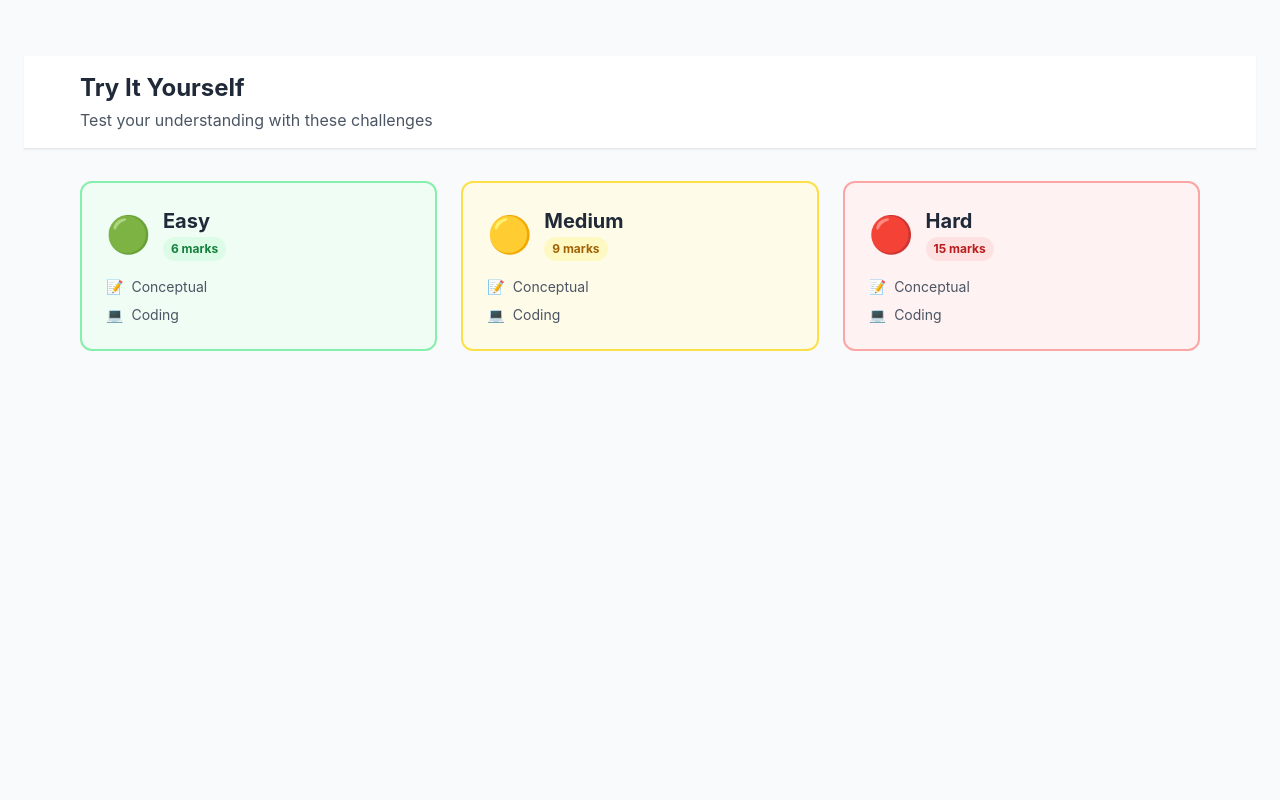
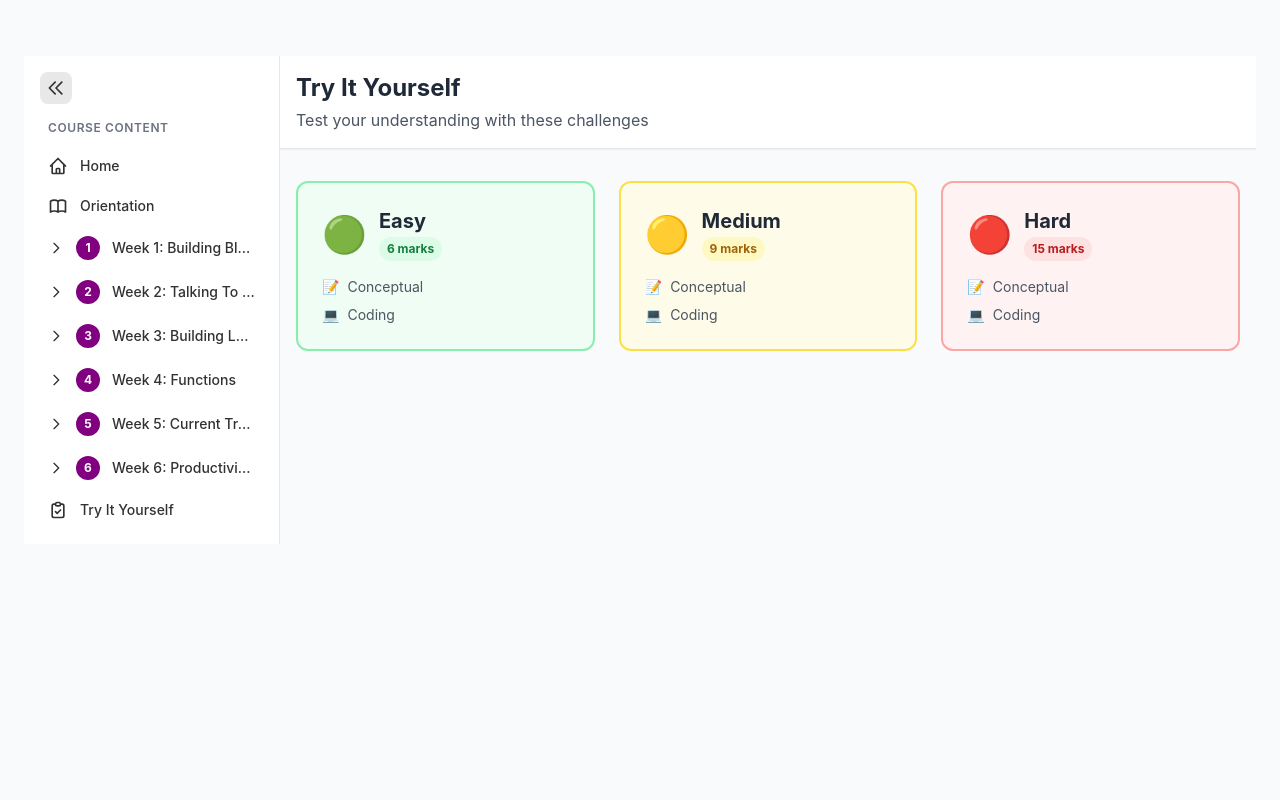
Before and after one commit to lioninthewild/portfolio, a Next.js app: page /kashvi/1/tiy in a window 1280 px wide. Shown: the top 800 px of the page. Built offline with nearby package versions, Linux system fonts and the light colour scheme.

Commit message:
fix(tiy): add sidebar to main TIY page and fix auto-expand issue
- Add sidebar to /tiy/page.tsx with course navigation
- Fix automatic week 1 expansion: now starts collapsed (expandedWeeks: [])
- Sidebar shows Home, Orientation, Weeks, TIY links
- Both TIY pages now have consistent sidebar

```diff
--- a/src/app/kashvi/[course]/tiy/[difficulty]/page.tsx
+++ b/src/app/kashvi/[course]/tiy/[difficulty]/page.tsx
@@ -26,7 +26,7 @@ export default function TIYDifficultyPage() {
 
   const [expandedSection, setExpandedSection] = useState<string | null>("conceptual");
   const [isMinimized, setIsMinimized] = useState(false);
-  const [expandedWeeks, setExpandedWeeks] = useState<number[]>([1]);
+  const [expandedWeeks, setExpandedWeeks] = useState<number[]>([]);
 
   const toggleSection = (section: string) => {
     setExpandedSection(expandedSection === section ? null : section);
--- a/src/app/kashvi/[course]/tiy/page.tsx
+++ b/src/app/kashvi/[course]/tiy/page.tsx
@@ -1,8 +1,39 @@
+"use client";
+
+import { useState } from "react";
 import Link from "next/link";
+import { useParams } from "next/navigation";
 import { tiyContent } from "@/data/tiy-content";
 
+const difficulties = ["easy", "medium", "hard"] as const;
+
+const weeks = [
+  { num: 1, title: "Week 1: Building Blocks" },
+  { num: 2, title: "Week 2: Talking To The Machine" },
+  { num: 3, title: "Week 3: Building Logic" },
+  { num: 4, title: "Week 4: Functions" },
+  { num: 5, title: "Week 5: Current Trends" },
+  { num: 6, title: "Week 6: Productivity With AI" },
+];
+
+const days = [1, 2, 3, 4, 5, 6];
+
 export default function TIYPage() {
-  const difficulties = ["easy", "medium", "hard"] as const;
+  const params = useParams();
+  const course = params?.course || "python";
+
+  const [isMinimized, setIsMinimized] = useState(false);
+  const [expandedWeeks, setExpandedWeeks] = useState<number[]>([]);
+
+  const toggleWeek = (weekNum: number) => {
+    setExpandedWeeks(prev =>
+      prev.includes(weekNum)
+        ? prev.filter(n => n !== weekNum)
+        : [...prev, weekNum]
+    );
+  };
+
+  const isWeekExpanded = (weekNum: number) => expandedWeeks.includes(weekNum);
 
   const getStyles = (difficulty: string) => {
     const key = difficulty as keyof typeof tiyContent;
@@ -15,7 +46,118 @@ export default function TIYPage() {
   };
 
   return (
-    <div className="min-h-screen bg-gray-50">
+    <div className="flex min-h-screen bg-gray-50">
+      {/* Sidebar */}
+      <aside
+        className={`bg-surface-container-low border-r border-gray-200 transition-all duration-300 fixed lg:relative z-20 h-full ${
+          isMinimized ? "w-16" : "w-64"
+        }`}
+      >
+        <div className="p-4">
+          <button
+            onClick={() => setIsMinimized(!isMinimized)}
+            className="hidden lg:flex items-center justify-center w-8 h-8 rounded-lg bg-surface-container-high hover:bg-surface-container-highest transition-colors mb-4"
+          >
+            <svg
+              className={`w-5 h-5 transition-transform ${isMinimized ? "rotate-180" : ""}`}
+              fill="none"
+              stroke="currentColor"
+              viewBox="0 0 24 24"
+            >
+              <path strokeLinecap="round" strokeLinejoin="round" strokeWidth={2} d="M11 19l-7-7 7-7m8 14l-7-7 7-7" />
+            </svg>
+          </button>
+
+          <nav className="space-y-1">
+            {!isMinimized && (
+              <span className="block text-xs font-semibold text-gray-500 uppercase tracking-wider mb-3 px-2">
+                Course Content
+              </span>
+            )}
+
+            <Link
+              href={`/kashvi/${course}/course`}
+              className={`w-full flex items-center gap-3 p-2 rounded-lg hover:bg-surface-container-high transition-colors ${
+                isMinimized ? "justify-center" : ""
+              }`}
+            >
+              <svg className="w-5 h-5 flex-shrink-0" fill="none" stroke="currentColor" viewBox="0 0 24 24">
+                <path strokeLinecap="round" strokeLinejoin="round" strokeWidth={2} d="M3 12l2-2m0 0l7-7 7 7M5 10v10a1 1 0 001 1h3m10-11l2 2m-2-2v10a1 1 0 01-1 1h-3m-6 0a1 1 0 001-1v-4a1 1 0 011-1h2a1 1 0 011 1v4a1 1 0 001 1m-6 0h6" />
+              </svg>
+              {!isMinimized && <span className="text-sm font-medium truncate">Home</span>}
+            </Link>
+
+            <button
+              onClick={() => window.location.href = `/kashvi/${course}/course?view=orientation`}
+              className={`w-full flex items-center gap-3 p-2 rounded-lg hover:bg-surface-container-high transition-colors ${
+                isMinimized ? "justify-center" : ""
+              }`}
+            >
+              <svg className="w-5 h-5 flex-shrink-0" fill="none" stroke="currentColor" viewBox="0 0 24 24">
+                <path strokeLinecap="round" strokeLinejoin="round" strokeWidth={2} d="M12 6.253v13m0-13C10.832 5.477 9.246 5 7.5 5S4.168 5.477 3 6.253v13C4.168 18.477 5.754 18 7.5 18s3.332.477 4.5 1.253m0-13C13.168 5.477 14.754 5 16.5 5c1.747 0 3.332.477 4.5 1.253v13C19.832 18.477 18.247 18 16.5 18c-1.746 0-3.332.477-4.5 1.253" />
+              </svg>
+              {!isMinimized && <span className="text-sm font-medium truncate">Orientation</span>}
+            </button>
+
+            {weeks.map((week) => (
+              <div key={week.num}>
+                <button
+                  onClick={() => toggleWeek(week.num)}
+                  className={`w-full flex items-center gap-3 p-2 rounded-lg hover:bg-surface-container-high transition-colors ${
+                    isMinimized ? "justify-center" : ""
+                  }`}
+                >
+                  <svg
+                    className={`w-4 h-4 transition-transform ${isWeekExpanded(week.num) ? "rotate-90" : ""} flex-shrink-0`}
+                    fill="none"
+                    stroke="currentColor"
+                    viewBox="0 0 24 24"
+                  >
+                    <path strokeLinecap="round" strokeLinejoin="round" strokeWidth={2} d="M9 5l7 7-7 7" />
+                  </svg>
+                  {!isMinimized && (
+                    <>
+                      <span className="flex items-center justify-center w-6 h-6 rounded-full bg-purple-accent text-white text-xs font-bold flex-shrink-0">
+                        {week.num}
+                      </span>
+                      <span className="text-sm font-medium truncate">{week.title}</span>
+                    </>
+                  )}
+                </button>
+
+                {!isMinimized && isWeekExpanded(week.num) && (
+                  <div className="ml-8 mt-1 space-y-1">
+                    {days.map((day) => (
+                      <Link
+                        key={day}
+                        href={`/kashvi/${course}/course?view=week${week.num}&day=${day}`}
+                        className="w-full flex items-center gap-2 p-2 rounded-lg hover:bg-surface-container-high transition-colors text-sm text-gray-600"
+                      >
+                        <span>Day {day}</span>
+                      </Link>
+                    ))}
+                  </div>
+                )}
+              </div>
+            ))}
+
+            <button
+              onClick={() => window.location.href = `/kashvi/${course}/tiy/`}
+              className={`w-full flex items-center gap-3 p-2 rounded-lg hover:bg-surface-container-high transition-colors ${
+                isMinimized ? "justify-center" : ""
+              }`}
+            >
+              <svg className="w-5 h-5 flex-shrink-0" fill="none" stroke="currentColor" viewBox="0 0 24 24">
+                <path strokeLinecap="round" strokeLinejoin="round" strokeWidth={2} d="M9 5H7a2 2 0 00-2 2v12a2 2 0 002 2h10a2 2 0 002-2V7a2 2 0 00-2-2h-2M9 5a2 2 0 002 2h2a2 2 0 002-2M9 5a2 2 0 012-2h2a2 2 0 012 2m-6 9l2 2 4-4" />
+              </svg>
+              {!isMinimized && <span className="text-sm font-medium truncate">Try It Yourself</span>}
+            </button>
+          </nav>
+        </div>
+      </aside>
+
+      {/* Main Content */}
+      <main className="flex-1 overflow-auto">
         <header className="bg-white shadow-sm border-b border-gray-200">
           <div className="max-w-6xl mx-auto px-4 py-4">
             <h1 className="text-2xl font-bold text-gray-800">Try It Yourself</h1>
@@ -23,7 +165,7 @@ export default function TIYPage() {
           </div>
         </header>
 
-      <main className="max-w-6xl mx-auto px-4 py-8">
+        <div className="max-w-6xl mx-auto px-4 py-8">
           <div className="grid grid-cols-1 md:grid-cols-3 gap-6">
             {difficulties.map((difficulty) => {
               const content = tiyContent[difficulty];
@@ -32,7 +174,7 @@ export default function TIYPage() {
               return (
                 <Link
                   key={difficulty}
-                href={`/kashvi/python/tiy/${difficulty}`}
+                  href={`/kashvi/${course}/tiy/${difficulty}`}
                   className={`block p-6 rounded-xl border-2 ${styles.border} ${styles.bg} hover:shadow-lg transition-shadow cursor-pointer`}
                 >
                   <div className="flex items-center gap-3 mb-4">
@@ -58,6 +200,7 @@ export default function TIYPage() {
               );
             })}
           </div>
+        </div>
       </main>
     </div>
   );
```
Lines whose indentation alone changed are shown as unchanged.
